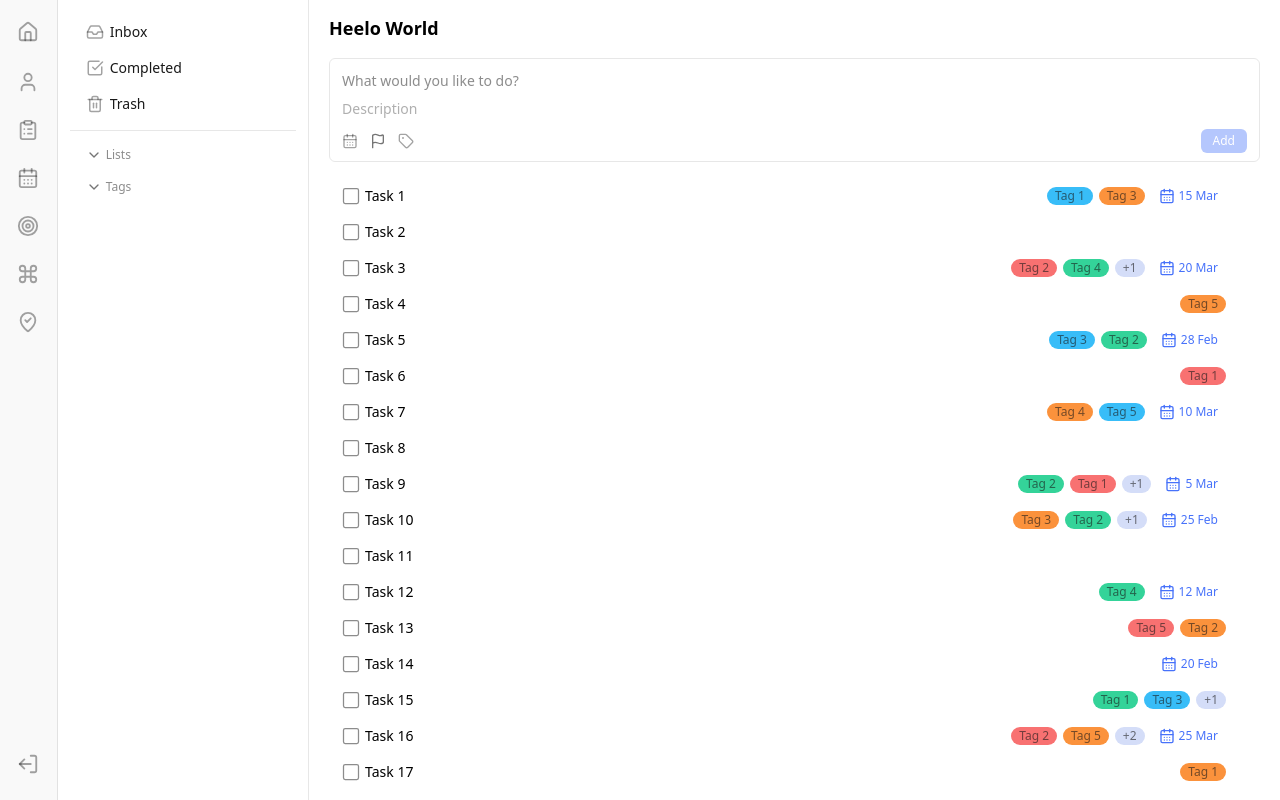
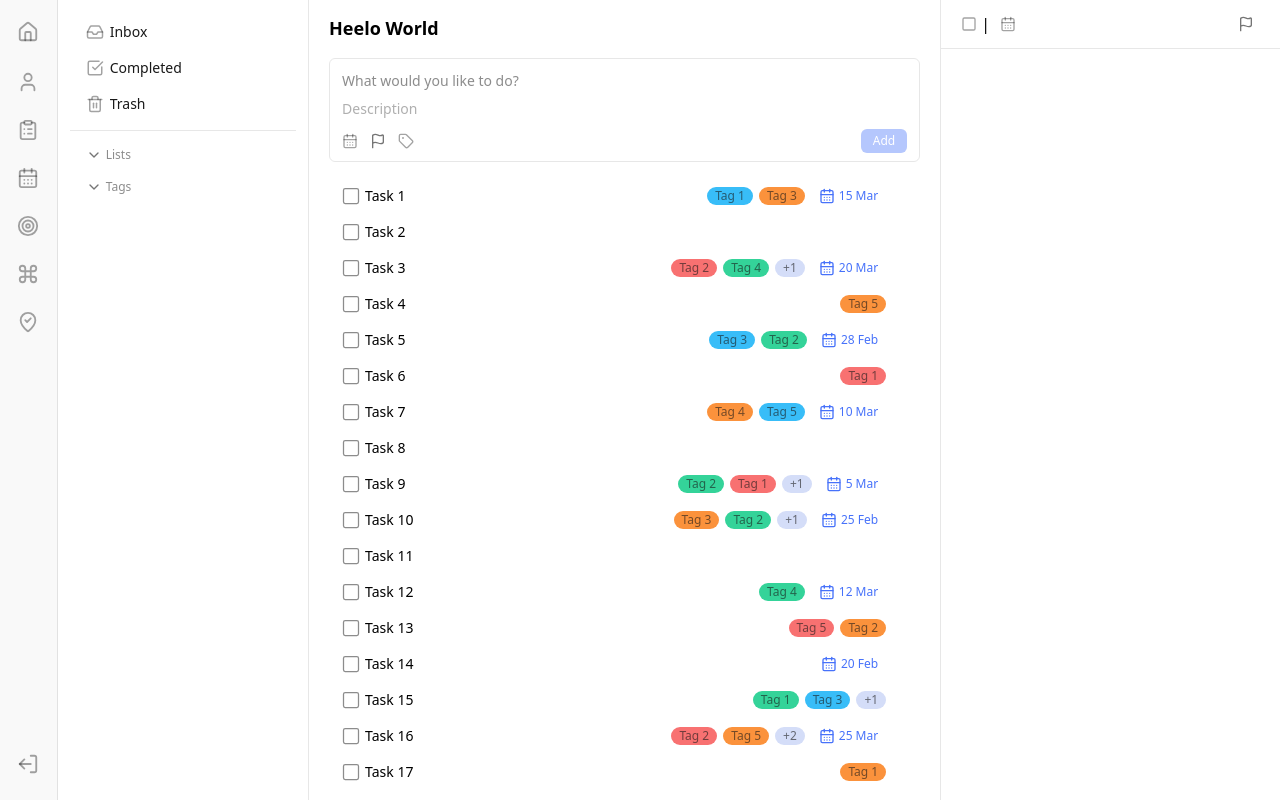
Before and after one commit to anishpawaskar/aimly-frontend, a React (Vite) app: page /projects/1/tasks in a window 1280 px wide. Built offline with nearby package versions, Linux system fonts and the light colour scheme.

Commit message:
feat: create task view and add update form in it and add task view to task layout

```diff
--- /dev/null
+++ b/src/components/tasks/task-view.jsx
@@ -0,0 +1,11 @@
+import { UpdateTaskForm } from "../forms/update-task-form";
+
+const TaskView = () => {
+  return (
+    <div className="task-view border-l border-gray/10 lg:block lg:w-[35%] h-screen">
+      <UpdateTaskForm />
+    </div>
+  );
+};
+
+export default TaskView;
--- a/src/pages/tasks/layout.jsx
+++ b/src/pages/tasks/layout.jsx
@@ -1,4 +1,5 @@
 import { Sidenav } from "@/components/sidenav/sidenav";
+import TaskView from "@/components/tasks/task-view";
 import { TasksListView } from "@/components/tasks/tasks-list-view";
 import { TasksSidenav } from "@/components/tasks/tasks-sidenav";
 
@@ -10,6 +11,7 @@ const TasksLayout = () => {
         <TasksSidenav />
         <div className="tasks-view-wrapper w-full overflow-hidden flex">
           <TasksListView />
+          <TaskView />
         </div>
       </div>
     </div>
```
